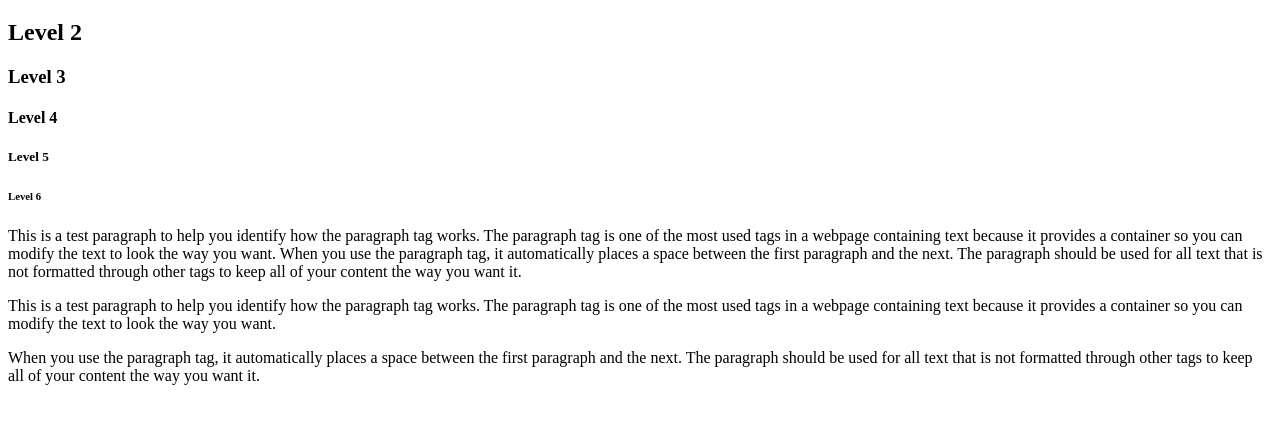
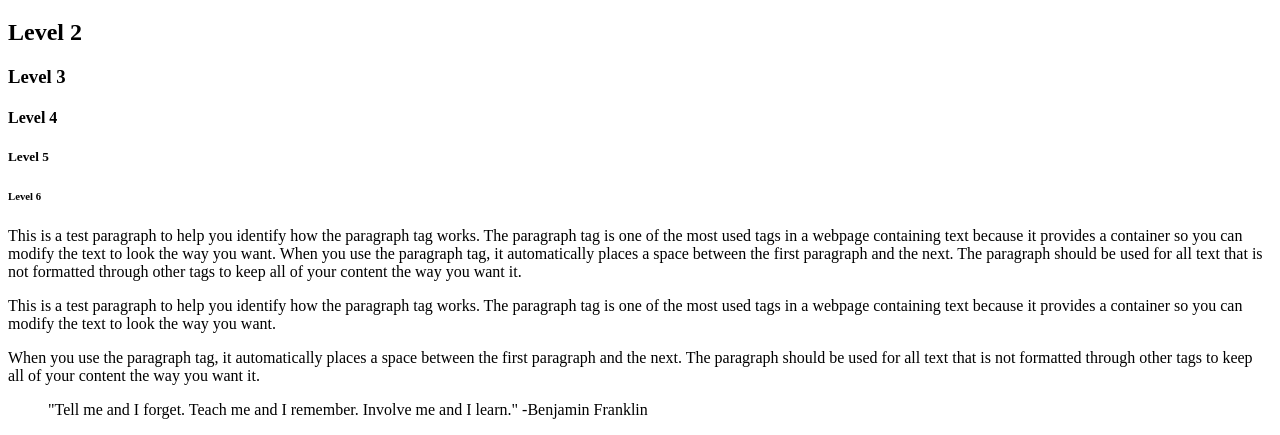
Before and after one commit to davidlitherland/davidlitherland.github.io, a plain HTML site: page islt_7310/webpageTest.html in a window 1280 px wide. Shown: the part 478-913 px from the top of the page. Before the commit the page ends 879 px from the top, so only its background shows below. Drawn offline with Linux system fonts and the light colour scheme.

Commit message:
Add files via upload

```diff
--- a/islt_7310/webpageTest.html
+++ b/islt_7310/webpageTest.html
@@ -31,5 +31,7 @@
     When you use the paragraph tag, it automatically places a space between the first paragraph and the next. The paragraph should be used for all text that is not formatted through other tags to keep all of your content the way you want it.
     <p>This is a test paragraph to help you identify how the paragraph tag works. The paragraph tag is one of the most used tags in a webpage containing text because it provides a container so you can modify the text to look the way you want.</p>
     <p> When you use the paragraph tag, it automatically places a space between the first paragraph and the next. The paragraph should be used for all text that is not formatted through other tags to keep all of your content the way you want it.</p>
+
+    <blockquote>"Tell me and I forget. Teach me and I remember. Involve me and I learn." -Benjamin Franklin</blockquote>
 </body>
 </html>
```
